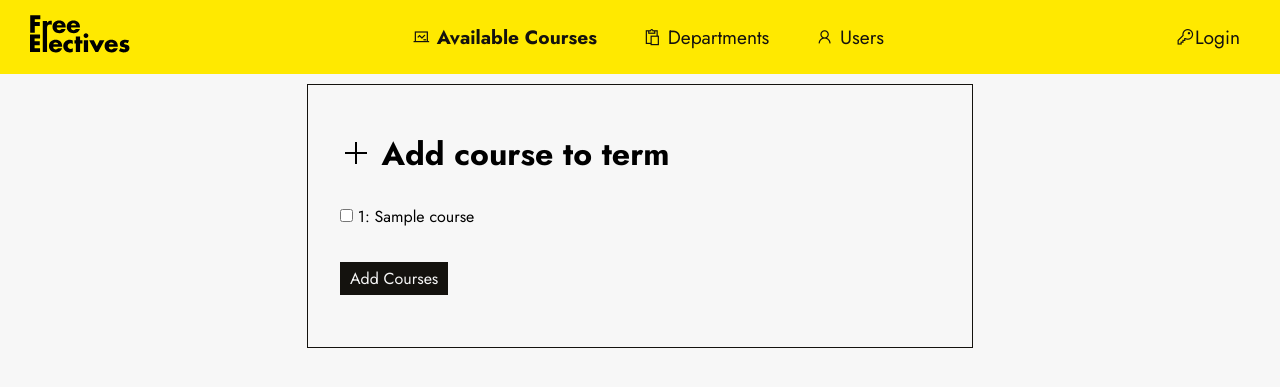
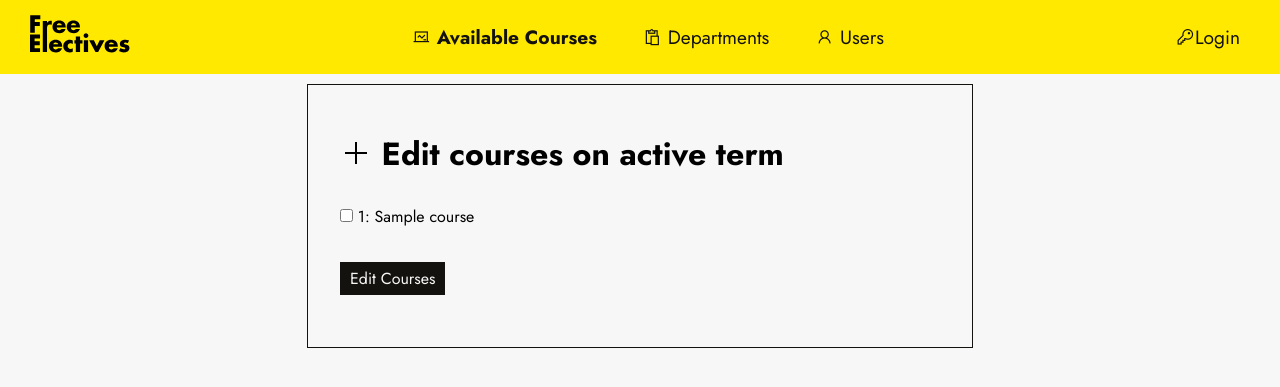
Before and after one commit to juanmelendez28/ccom4019-proyecto, a PHP site: template views/term_add_course.php in a window 1280 px wide. Shown: the top 387 px of the page. Run offline with PHP 8.4, Linux system fonts and the light colour scheme; the template is opened without the code that fills it: most values are stand-ins (such as "Sample title", 1, 10 or a date in 2020); data that the repository does not hold is empty.

Commit message:
Added coment on term offering

```diff
--- a/controllers/LoginController.php
+++ b/controllers/LoginController.php
@@ -53,7 +53,7 @@ class LoginController extends Controller
 
             Auth::login($loggedUser);
 
-            CoursesController::index($_SERVER['REQUEST_METHOD']);
+            redirect('?');
         } else {
             // CoursesController::index();
             $_SESSION['error'] = 'Invalid username or password';
--- a/views/term_add_course.php
+++ b/views/term_add_course.php
@@ -5,7 +5,7 @@
         <?php require_once "partials/navbar.php" ?>
         <form class="form" action="#" method="post">
 
-            <h1><i class="las la-plus"></i> Add course to term</h1>
+            <h1><i class="las la-plus"></i> Edit courses on active term</h1>
 
             <?php foreach ($courses as $course) { ?>
                 <?php if (Auth::checkAdmin()) { ?>
@@ -21,15 +21,15 @@
                         <?= $course->course_id . ": " . $course->course_name ?>
                     </label>
                 <?php } ?>
+                <?php } ?>
             <?php } ?>
             <input disabled type="hidden" name="id" value="<?= $term->term_id ?>">
             <div class="action-group">
-                <input type="submit" class="action primary" value="Add Courses">
+                <input type="submit" class="action primary" value="Edit Courses">
                 <div class="loader"></div>
             </div>
             </div>
         </form>
-    <?php } ?>
 
 
 
--- a/views/terms.php
+++ b/views/terms.php
@@ -35,7 +35,11 @@
                             <td><a href="index.php?terms&delete=<?= $term->term_id ?>"><i class="las la-trash"></i>Delete</a></td>
                             <td><a href="index.php?terms&activate=<?= $term->term_id ?>"><i class="las la-check-circle"></i>Activate</a></td>
                             <?php } ?>
-                            <td><a href="index.php?terms&add_course=<?= $term->term_id ?>"><i class="las la-plus"></i>Add course to term</a></td>
+                            <?php if ($active_term->term_id === $term->term_id) { ?>
+                                	<td><a href="index.php?terms&add_course=<?= $term->term_id ?>"><i class="las la-plus"></i>Edit courses on term</a></td>
+                            <?php } else { ?>
+                                <td></td>
+                            <?php } ?>
                     </tr>
                 <?php } ?>
             </tbody>
```
Also changed, not shown: controllers/TermOfferingController.php (+5 -2 lines), controllers/TermsController.php (+16 -5 lines), models/Term_Offering.php (+5 -7 lines).
